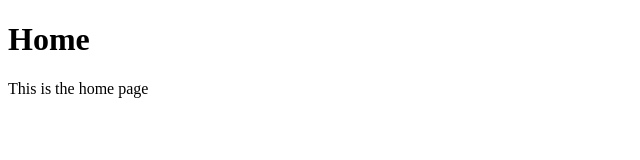
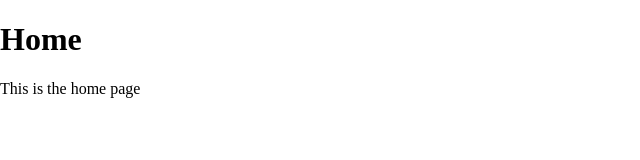
Before and after one commit to vitorsilverio/react-basic, a React (Create React App) app: page / in a window 1280 px wide. Shown: the top 160 px of the page, without its empty margins (0-640 px from the left). Built offline with nearby package versions, Linux system fonts and the light colour scheme.

Commit message:
Suporte a Temas

```diff
--- a/public/index.html
+++ b/public/index.html
@@ -9,7 +9,7 @@
   <link rel="stylesheet" href="https://fonts.googleapis.com/icon?family=Material+Icons" />
 </head>
 
-<body>
+<body style="margin:0;padding:0">
   <noscript>É preciso ativar o Javascript para navegar neste site.</noscript>
   <div id="root"></div>
 </body>
--- a/src/App.tsx
+++ b/src/App.tsx
@@ -1,11 +1,14 @@
 import { BrowserRouter } from "react-router-dom";
 
 import { AppRoutes } from "./routes";
+import { AppThemeProvider } from './shared/contexts';
 
 export const App = () => {
   return (
-    <BrowserRouter>
-      <AppRoutes />
-    </BrowserRouter>
+    <AppThemeProvider>
+      <BrowserRouter>
+        <AppRoutes />
+      </BrowserRouter>
+    </AppThemeProvider>
   );
 };
--- /dev/null
+++ b/src/shared/contexts/ThemeContext.tsx
@@ -0,0 +1,41 @@
+import { createContext, useCallback, useContext, useMemo, useState } from "react";
+import { Box, ThemeProvider } from "@mui/material";
+
+import { LightTheme, DarkTheme } from "../themes";
+
+interface ThemeContextData {
+  themeName: "light" | "dark";
+  toggleTheme(): void;
+}
+
+const ThemeContext = createContext({} as ThemeContextData);
+
+export const useAppThemeContext = () => {
+    return useContext(ThemeContext)
+};
+
+export const AppThemeProvider: React.FC = ({ children }) => {
+  const [themeName, setThemeName] = useState<"light" | "dark">("light");
+  const toggleTheme = useCallback(() => {
+    setThemeName((oldThemeName) =>
+      oldThemeName === "light" ? "dark" : "light"
+    );
+  }, []);
+  const theme = useMemo(() => {
+    return themeName === "light" ? LightTheme : DarkTheme;
+  }, [themeName]);
+
+  return (
+    <ThemeContext.Provider value={{ themeName, toggleTheme }}>
+      <ThemeProvider theme={theme}>
+        <Box
+          width="100vw"
+          height="100vh"
+          bgcolor={theme.palette.background.default}
+        >
+          {children}
+        </Box>
+      </ThemeProvider>
+    </ThemeContext.Provider>
+  );
+};
--- /dev/null
+++ b/src/shared/contexts/index.ts
@@ -0,0 +1 @@
+export * from './ThemeContext';
--- /dev/null
+++ b/src/shared/themes/Dark.ts
@@ -0,0 +1,7 @@
+import { createTheme } from "@mui/material";
+
+export const DarkTheme = createTheme({
+  palette: {
+    mode: "dark",
+  },
+});
--- /dev/null
+++ b/src/shared/themes/Light.ts
@@ -0,0 +1,5 @@
+import { createTheme } from "@mui/material";
+
+export const LightTheme = createTheme({
+
+});
--- a/src/shared/themes/index.ts
+++ b/src/shared/themes/index.ts
@@ -1 +1,2 @@
-export { };
+export * from './Light';
+export * from './Dark';
```
